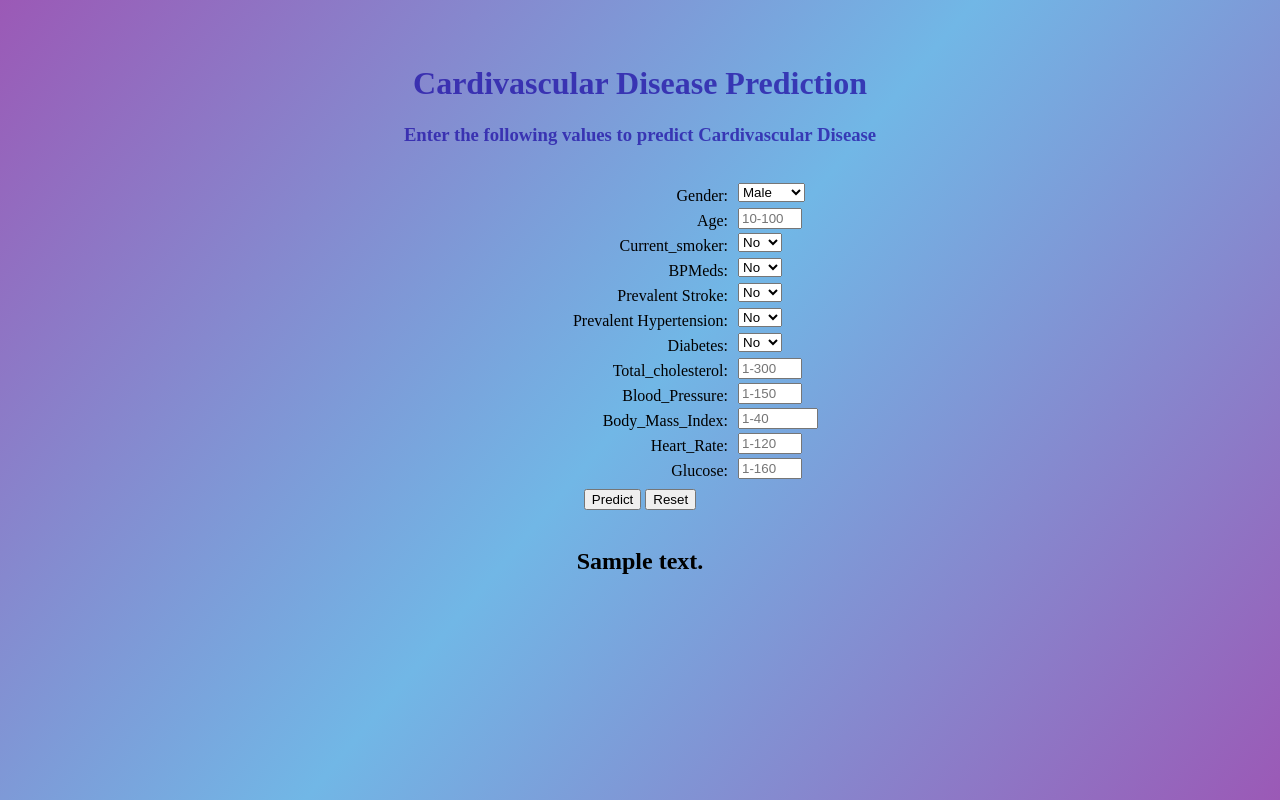
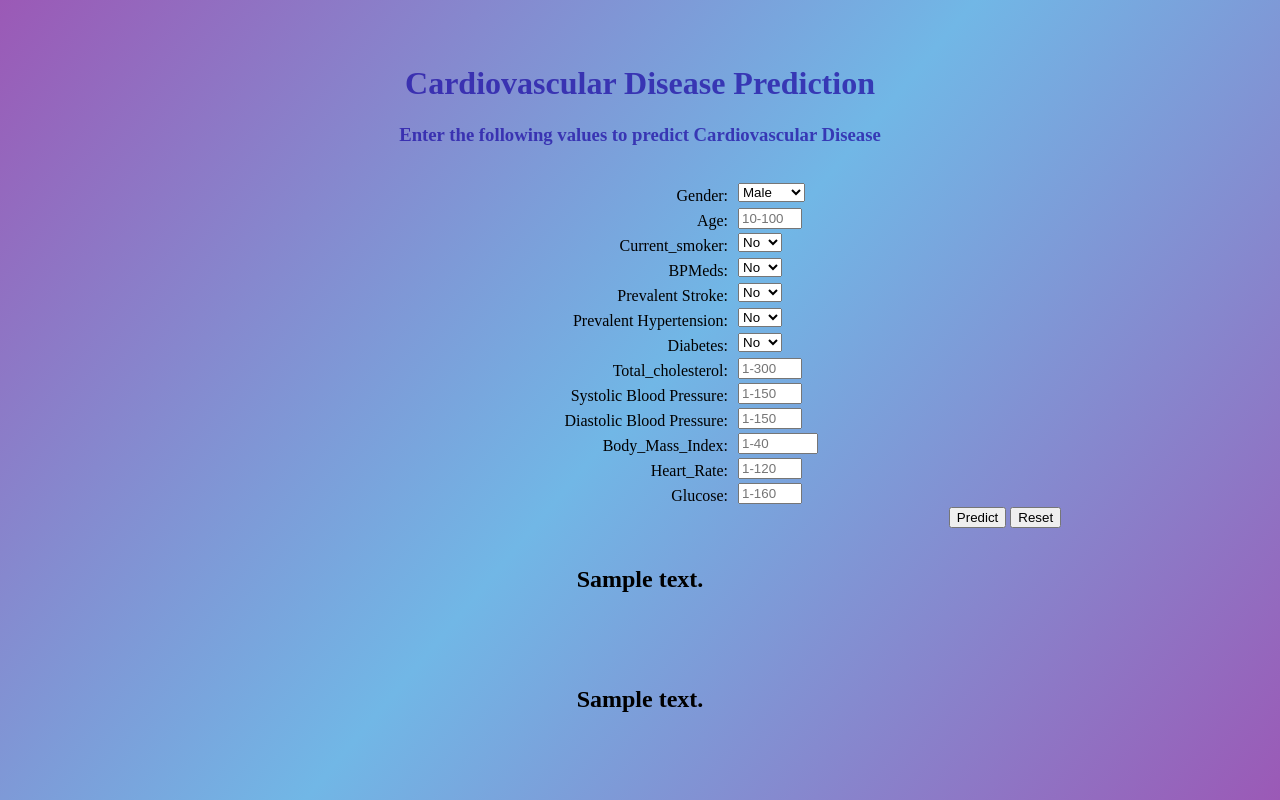
Before and after one commit to Abhishekraval3/Heart_Disease_prediciton, a Flask app: template templates/index.html in a window 1280 px wide. Run offline with Flask 2, Linux system fonts and the light colour scheme; the template is opened without the code that fills it: most values are stand-ins (such as "Sample title", 1, 10 or a date in 2020); parts of the project's set-up code (start-up, migrations or seed data) failed here and were passed over.

Commit message:
Add files via upload

```diff
--- a/templates/index.html
+++ b/templates/index.html
@@ -14,23 +14,19 @@
             background-attachment: fixed;
             justify-content: center;
             text-align: center;
-
-        }
-        form{
-            text-align: center;
         }
 
         label {
             width:170px;
-            clear:left;
+            display: inline-block;
+            clear: both;
             text-align:right;
             padding-right:10px;
-            align-content: center;
+            line-height: 25px;
             margin-left: 550px;
-            line-height: 25px;
         }
         input,label,select {
-        float:left;
+            float:left;
         }
 
     </style>
@@ -38,36 +34,30 @@
 <body>
     <br><br>
     <div class="login" style="text-align:center">
-        <h1 style="color: #2517a8c7;">Cardivascular Disease Prediction</h1>
-        <h3 style="color: #2517a8c7"> Enter the following values to predict Cardivascular Disease</h3></div><br>
+        <h1 style="color: #2517a8c7;">Cardiovascular Disease Prediction</h1>
+        <h3 style="color: #2517a8c7"> Enter the following values to predict Cardiovascular Disease</h3></div><br>
         <!-- Main Input For Receiving Query to our ML -->
         <form action="{{ url_for('predict')}}" method="post"  >
-            <div class="data" >
 
-                <div class="input">
-            <label for="Gender">Gender:</label>
-            <select name="Gender" >
-                <option value="1">Male</option>
-                <option value="0">Female</option>
-            </select>
+            <label for="Gender">Gender:</label><select name="Gender" >
+                                                <option value="1">Male</option>
+                                                <option value="0">Female</option>
+                                                </select>
 
-            <label for="Age">Age:</label>
-            <input type="number" name="Age" placeholder="10-100" required="required"style="height:15px" min="10" max="100" />
+            <label for="Age">Age:</label><input type="number" name="Age" placeholder="10-100" required="required"style="height:15px" min="10" max="100" />
 
             <label for="Current_smoker">Current_smoker:</label>
             <select name="Current_smoker" >
                 <option value="1">Yes</option>
                 <option value="0" selected>No</option>
-            </select></div>
+            </select>
 
-            <div class="input">
             <label for="BPMeds">BPMeds:</label>
             <select name="BPMeds" >
                 <option value="1">Yes</option>
                 <option value="0" selected>No</option>
             </select>
 
-            <div class="input">
             <label for="Prevalent_Stroke">Prevalent Stroke:</label>
             <select name="Prevalent_Stroke" >
                 <option value="1">Yes</option>
@@ -78,48 +68,40 @@
             <select name="Prevalent_Hypertension" >
                 <option value="1">Yes</option>
                 <option value="0" selected>No</option>
-            </select></div>
+            </select>
 
             <label for="Diabetes">Diabetes:</label>
             <select name="Diabetes" >
                 <option value="1">Yes</option>
                 <option value="0" selected>No</option>
-            </select></div>
+            </select>
 
-            <div class="input">
-            <label for="Total_cholesterol">Total_cholesterol: </label>
-            <input type="number" name="Total_cholesterol" placeholder="1-300" required="required" style="height:15px" min="1" max="300"/>
+            <label for="Total_cholesterol">Total_cholesterol: </label><input type="number" name="Total_cholesterol" placeholder="1-300" required="required" style="height:15px" min="1" max="300"/>
 
-            </div>
+            <label for="Blood_pressure">Systolic Blood Pressure:</label><input type="number" name="Systolic_Blood_Pressure" placeholder="1-150" required="required"style="height:15px" min="1" max="150"/>
 
-            <div class="input">
-            <label for="Blood_pressure">Blood_Pressure:</label>
-            <input type="number" name="Blood_Pressure" placeholder="1-150" required="required"style="height:15px" min="1" max="150"/>
+            <label for="Blood_pressure">Diastolic Blood Pressure:</label><input type="number" name="Siastolic_Blood_Pressure" placeholder="1-150" required="required"style="height:15px" min="1" max="150"/>
 
-            <label for="Body_Mass_Index">Body_Mass_Index:</label>
-            <input type="number" step="0.01" name="Body_Mass_Index" placeholder="1-40" required="required" style="height:15px" min="1" max="40"/>
-            </div>
+            <label for="Body_Mass_Index">Body_Mass_Index:</label><input type="number" step="0.01" name="Body_Mass_Index" placeholder="1-40" required="required" style="height:15px" min="1" max="40"/>
 
-            <div class="input">
-            <label for="Heart_Rate">Heart_Rate:</label>
-            <input type="number" name="Heart_Rate" placeholder="1-120" required="required"style="height:15px" min="1" max="120"/>
+            <label for="Heart_Rate">Heart_Rate:</label><input type="number" name="Heart_Rate" placeholder="1-120" required="required"style="height:15px" min="1" max="120"/>
 
-            <label for="Glucose">Glucose:</label>
-            <input type="number" name="Glucose" placeholder="1-160" required="required"style="height:15px" min="1" max="160" />
-        </div>
-    </div>
-            <br><br><br><br><br><br><br><br><br><br><br><br><br><br><br><br><br>
+            <label for="Glucose">Glucose:</label><input type="number" name="Glucose" placeholder="1-160" required="required"style="height:15px" min="1" max="160" />
+
+            <br><br><br><br><br><br><br><br><br><br><br><br><br><br><br><br><br><br>
+
             <div style="text-align: center">
                 <button type="submit" class="btn btn-primary btn-block btn-large">Predict</button>
-                <button type="reset" class="btn btn-primary btn-block btn-large">Reset</button>
+                <button type="reset" class="btn btn-primary btn-block btn-large" >Reset</button>
             </div>
-
         </form>
         <br>
         <div style="text-align:center">
             <h2>{{ prediction_text }}</h2>
+            <br><br><br>
+            <h2>{{ Suggestion_text }}</h2>
         </div>
-
+        <br><br>
 
 </body>
 </html>
```
